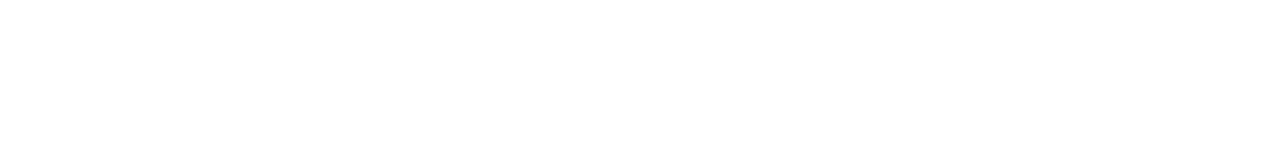
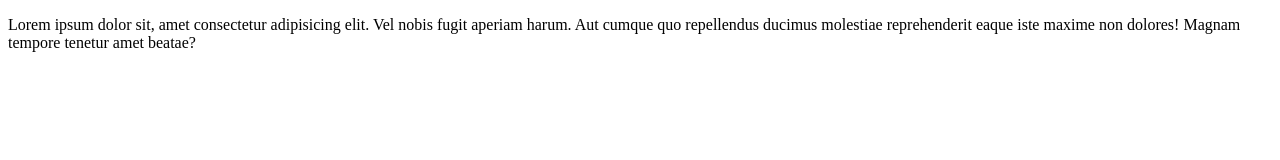
Before and after one commit to RidaAdil14/class4, a plain HTML site: page index.html in a window 1280 px wide. Drawn offline with Linux system fonts and the light colour scheme.

Commit message:
Modifying index file

```diff
--- a/index.html
+++ b/index.html
@@ -1,11 +1,20 @@
 <!DOCTYPE html>
 <html lang="en">
+
 <head>
     <meta charset="UTF-8">
     <meta name="viewport" content="width=device-width, initial-scale=1.0">
     <title>Document</title>
 </head>
+
 <body>
 
+
+
+
+    <p>Lorem ipsum dolor sit, amet consectetur adipisicing elit. Vel nobis fugit aperiam harum. Aut cumque quo
+        repellendus ducimus molestiae reprehenderit eaque iste maxime non dolores! Magnam tempore tenetur amet beatae?
+    </p>
 </body>
+
 </html>
```
